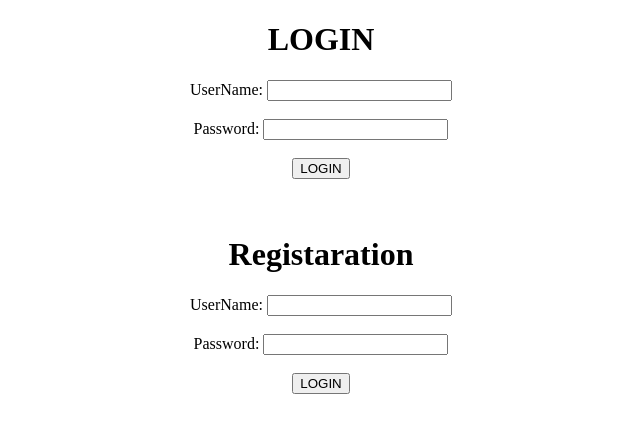
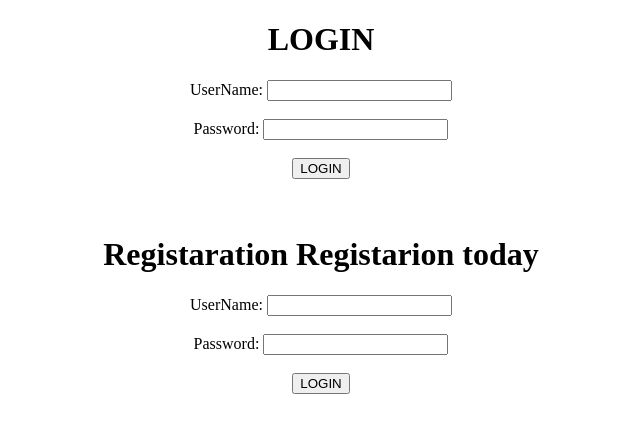
Before and after one commit to Rakesh-Gopisetti/first, a PHP site: page / in a window 1280 px wide. Shown: the top 433 px of the page, without its empty margins (319-959 px from the left). Run offline with PHP 8.4, Linux system fonts and the light colour scheme.

Commit message:
two files add

```diff
--- a/index.php
+++ b/index.php
@@ -12,7 +12,7 @@ Password:
 </form></center><br/><br/>
 
 <center>
-<h1> Registaration </h1>
+<h1> Registaration Registarion today</h1>
 <form action="reg.php" method="POST" name="regform">
 UserName:
 <input type="text" name="username"><br/><br/>
```
Also changed, not shown: 3 other files.
